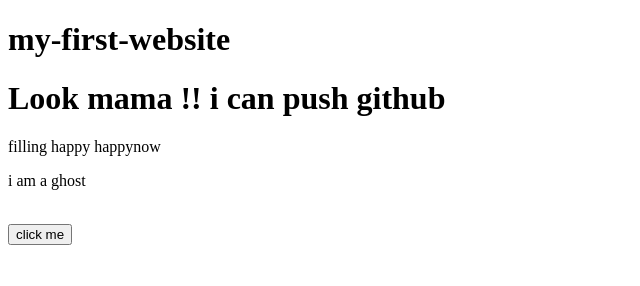
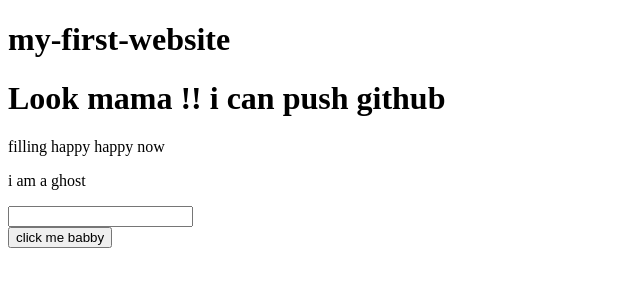
Before and after one commit to Sagor-Saha-Abir/my-first-website, a plain HTML site: page index.html in a window 1280 px wide. Shown: the whole page, without its empty margins (0-640 px from the left). Drawn offline with Linux system fonts and the light colour scheme.

Commit message:
click baby

```diff
--- a/index.html
+++ b/index.html
@@ -9,9 +9,10 @@
 <body>
     <h1>my-first-website</h1>
     <h1>Look mama !! i can push github</h1>
-    <p>filling happy happynow</p>
+    <p>filling happy happy now</p>
     <p>i am a ghost</p>
+    <input type="text">
     <br>
-    <button>click me</button>
+    <button>click me babby</button>
 </body>
 </html>
```
